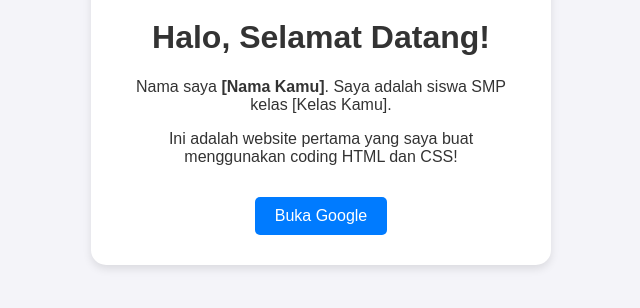
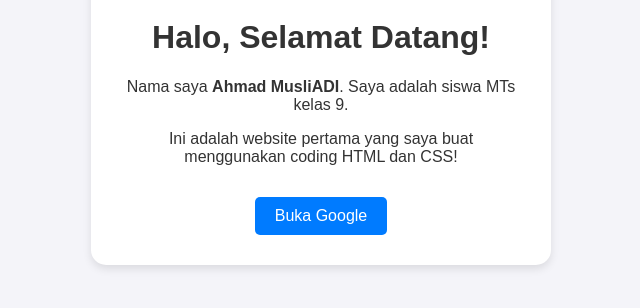
Before and after one commit to osismtsddiwalimpong-hub/ScriptWebViewer, a plain HTML site: page index.html in a window 1280 px wide. Shown: the part 108-416 px from the top of the page, without its empty margins (319-959 px from the left). Drawn offline with Linux system fonts and the light colour scheme.

Commit message:
Update index.html

```diff
--- a/index.html
+++ b/index.html
@@ -49,7 +49,7 @@
 
         <!-- Judul dan Biodata -->
         <h1>Halo, Selamat Datang!</h1>
-        <p>Nama saya <strong>[Nama Kamu]</strong>. Saya adalah siswa SMP kelas [Kelas Kamu].</p>
+        <p>Nama saya <strong>Ahmad MusliADI</strong>. Saya adalah siswa MTs kelas 9.</p>
         <p>Ini adalah website pertama yang saya buat menggunakan coding HTML dan CSS!</p>
 
         <!-- Link atau Tombol Interaktif -->
```
